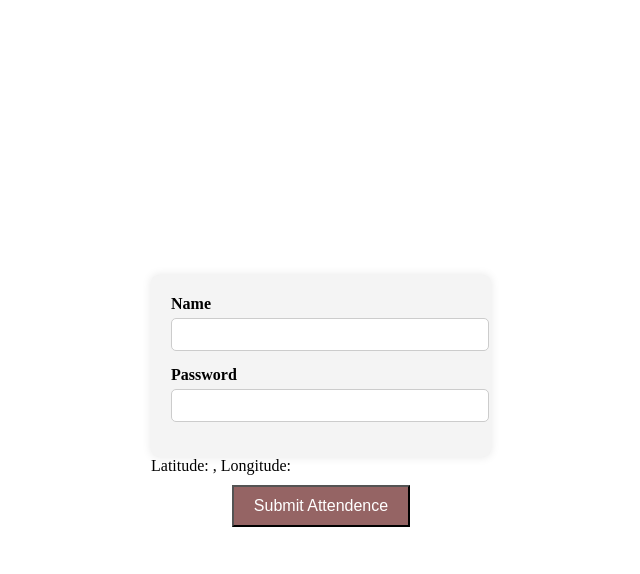
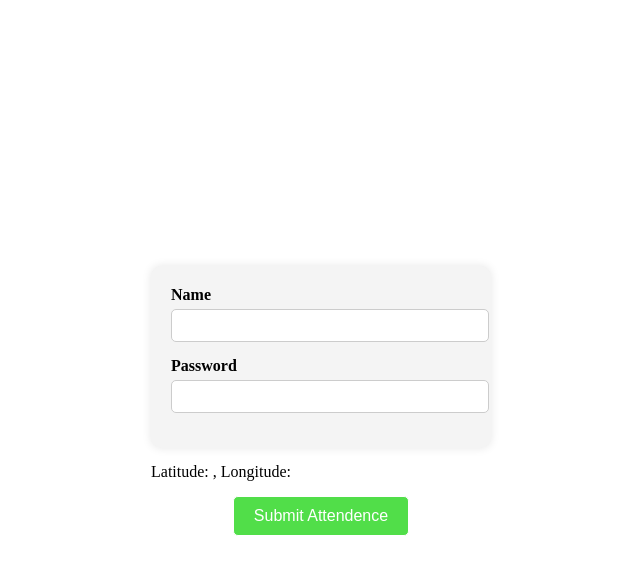
Before and after one commit to fardin-developer/attendence-taker-with-location, a React (Vite) app in the folder frontend/: page / in a window 1280 px wide. In both pictures the pointer is over the button "Submit Attendence". Shown: the top 574 px of the page, without its empty margins (327-967 px from the left). Built offline with nearby package versions, Linux system fonts and the light colour scheme.

Commit message:
style inreased

```diff
--- a/frontend/src/Attendance.css
+++ b/frontend/src/Attendance.css
@@ -7,12 +7,20 @@
 }
 #submitButton{
     cursor: pointer;
+    margin-top: 15px;
+
+}
+#submitButton:hover{
+    cursor: pointer;
+    background: #51de49;
+    border-radius: 5px;
+    border: 1px solid white;
 }
 
 .form {
     padding: 20px;
     background-color: #f4f4f4;
-    border-radius: 8px;
+    border-radius: 10px;
     box-shadow: 0 0 10px rgba(0, 0, 0, 0.1);
     width: 300px;
     margin: 0 auto;
@@ -66,3 +74,6 @@ input[type="password"] {
         border: 1px solid #ccc;
     }
 }
+#map{
+    margin-top: 15px;
+}
```
